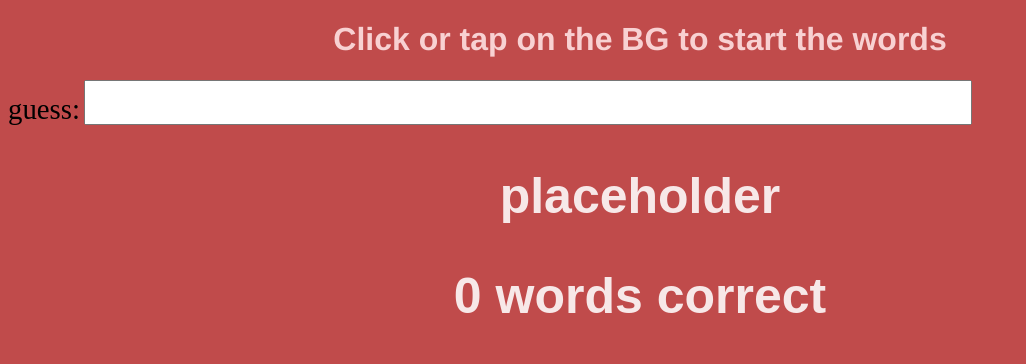
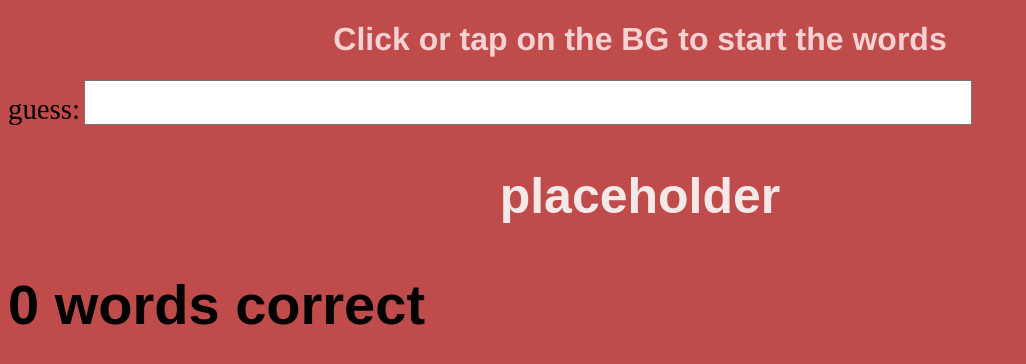
Before and after one commit to metGTX/satvocabez.github.io, a plain HTML site: page index.html in a window 1280 px wide. Shown: the whole page, without its empty margins (0-1026 px from the left). Drawn offline with Linux system fonts and the light colour scheme.

Commit message:
Add styles for #numWords element
Added styles for the #numWords element.

```diff
--- a/deco.css
+++ b/deco.css
@@ -41,3 +41,10 @@ label {
 .hide {
     opacity: 0 !important;
 }
+
+#numWords {
+  font-size: 3.5em;
+  text-align: left;
+  color: #000000;
+  top: 560px;
+}
```
